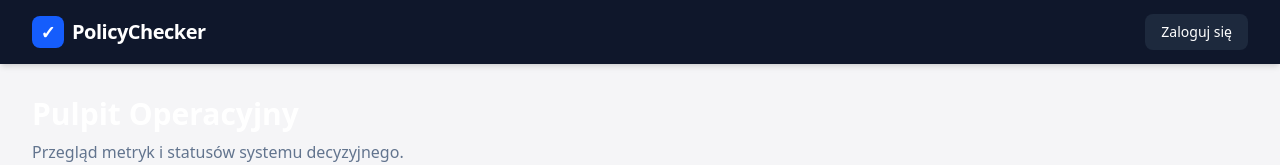
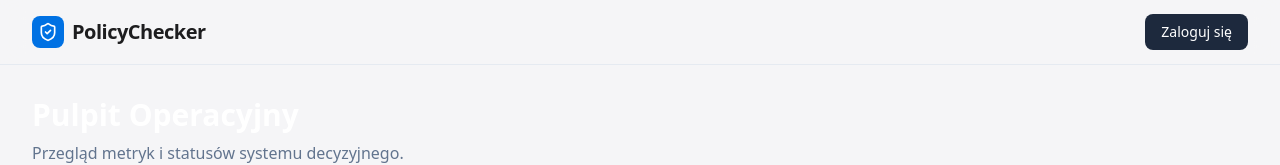
Before and after one commit to KamilW-git/PolicyChecker, a Next.js app in the folder web/: page / in a window 1280 px wide. Shown: the top 165 px of the page. Built offline with nearby package versions, Linux system fonts and the light colour scheme; no server answers; the database is empty.

Commit message:
style: restyle root layout with light nav and toaster

```diff
--- a/web/src/app/layout.tsx
+++ b/web/src/app/layout.tsx
@@ -13,12 +13,17 @@ const geistMono = Geist_Mono({
 });
 
 export const metadata: Metadata = {
-  title: "PolicyChecker MVP",
+  title: "PolicyChecker",
   description: "Zarządzanie politykami zakupowymi",
 };
 
 import { getCurrentUser, logout } from '@/lib/session'
 import Link from 'next/link'
+import { roleLabel } from '@/lib/labels'
+import DesktopNav from '@/components/DesktopNav'
+import MobileNav from '@/components/MobileNav'
+import { LogOut, ShieldCheck } from 'lucide-react'
+import { Toaster } from 'sonner'
 
 export default async function RootLayout({
   children,
@@ -30,45 +35,35 @@ export default async function RootLayout({
   return (
     <html lang="pl">
       <body
-        className={`${geistSans.variable} ${geistMono.variable} antialiased bg-slate-50 text-slate-900 min-h-screen flex flex-col`}
+        className={`${geistSans.variable} ${geistMono.variable} antialiased bg-[#F5F5F7] text-slate-900 min-h-screen flex flex-col`}
       >
-        <nav className="bg-slate-900 text-white shadow-md sticky top-0 z-50">
+        <nav className="bg-[#F5F5F7]/80 backdrop-blur-md border-b border-slate-200/80 sticky top-0 z-50">
           <div className="max-w-7xl mx-auto px-4 sm:px-6 lg:px-8">
             <div className="flex justify-between h-16 items-center">
               <div className="flex items-center gap-8">
                 <Link href="/" className="flex items-center gap-2 hover:opacity-80 transition">
-                  <div className="w-8 h-8 bg-blue-600 rounded-lg flex items-center justify-center">
-                    <span className="font-bold text-lg">✓</span>
+                  <div className="w-8 h-8 bg-[var(--color-accent)] rounded-lg flex items-center justify-center">
+                    <ShieldCheck size={20} strokeWidth={2} className="text-white" />
                   </div>
-                  <span className="font-bold text-xl tracking-tight">PolicyChecker</span>
+                  <span className="font-bold text-xl tracking-tight hidden sm:block text-[var(--color-foreground)]">PolicyChecker</span>
                 </Link>
 
-                {user && (
-                  <div className="hidden md:flex items-center gap-1">
-                    <Link href="/requests" className="px-3 py-2 rounded-md text-sm font-medium text-slate-300 hover:text-white hover:bg-slate-800 transition">Wnioski</Link>
-                    <Link href="/policies" className="px-3 py-2 rounded-md text-sm font-medium text-slate-300 hover:text-white hover:bg-slate-800 transition">Polityki</Link>
-                    {['AUDITOR', 'ADMIN'].includes(user.role) && (
-                      <Link href="/audit" className="px-3 py-2 rounded-md text-sm font-medium text-slate-300 hover:text-white hover:bg-slate-800 transition">Audyt</Link>
-                    )}
-                    {user.role === 'ADMIN' && (
-                      <Link href="/admin/users" className="px-3 py-2 rounded-md text-sm font-medium text-amber-300 hover:text-amber-200 hover:bg-slate-800 transition">Użytkownicy</Link>
-                    )}
-                  </div>
-                )}
+                {user && <DesktopNav userRole={user.role} />}
               </div>
 
               {user ? (
                 <div className="flex items-center gap-4">
                   <div className="text-right">
-                    <div className="text-sm font-medium">{user.name}</div>
-                    <div className="text-xs text-slate-400 font-mono">{user.role}</div>
+                    <div className="text-sm font-medium truncate max-w-[120px] sm:max-w-xs text-slate-900">{user.name}</div>
+                    <div className="text-xs text-slate-500 font-mono hidden sm:block">{roleLabel(user.role)}</div>
                   </div>
                   <form action={async () => {
                     'use server';
                     await logout();
                   }}>
-                    <button className="p-2 text-slate-400 hover:text-white hover:bg-slate-800 rounded-lg transition" title="Wyloguj się">
-                      ✕
+                    <button className="p-2 text-slate-600 border border-slate-200 hover:text-slate-900 hover:bg-slate-100 rounded-lg transition flex items-center gap-2" title="Wyloguj się">
+                      <span className="hidden md:inline text-sm font-medium">Wyloguj</span>
+                      <LogOut className="md:hidden" size={20} aria-label="Wyloguj" />
                     </button>
                   </form>
                 </div>
@@ -88,9 +83,12 @@ export default async function RootLayout({
           </div>
         </nav>
 
-        <main className="flex-1 w-full max-w-7xl mx-auto px-4 sm:px-6 lg:px-8 py-8">
+        <main className="flex-1 w-full max-w-7xl mx-auto px-4 sm:px-6 lg:px-8 py-8 pb-24 md:pb-8 bg-[#F5F5F7]">
           {children}
         </main>
+
+        {user && <MobileNav userRole={user.role} />}
+        <Toaster position="bottom-right" richColors />
       </body>
     </html>
   );
```
